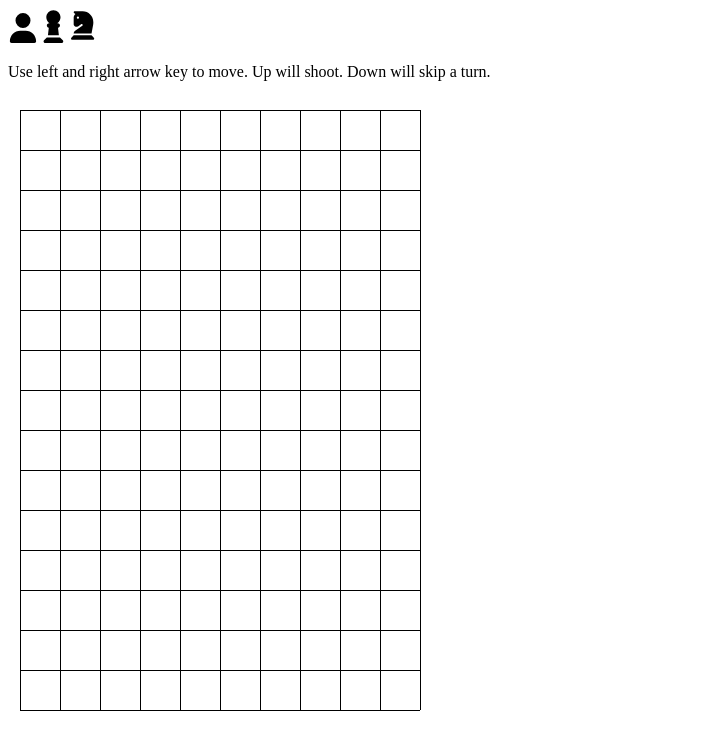
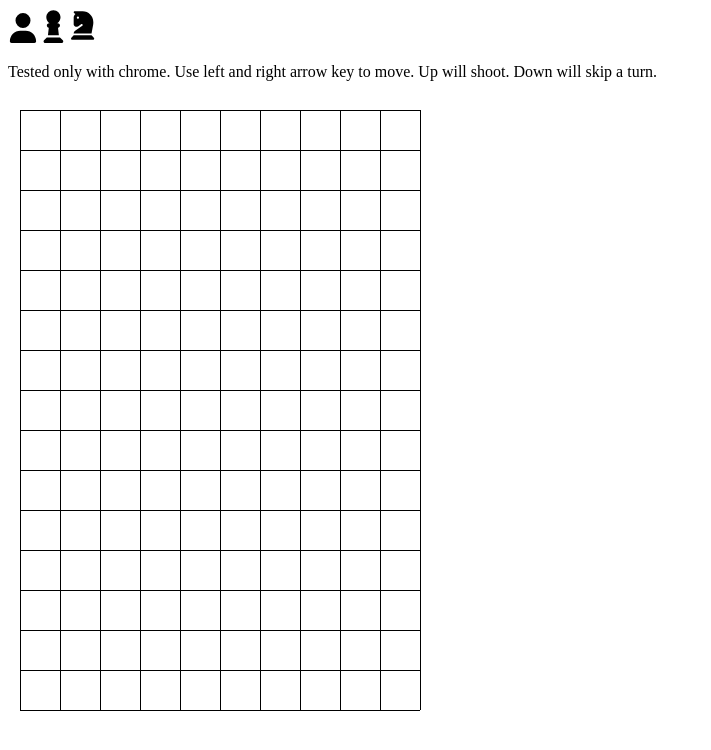
Before and after one commit to rpnykanen/killtheking, a plain HTML site: page index.html in a window 1280 px wide. Shown: the whole page, without its empty margins (0-711 px from the left). Drawn offline with Linux system fonts and the light colour scheme.

Commit message:
trigger deployment

```diff
--- a/index.html
+++ b/index.html
@@ -10,7 +10,7 @@
             <img id="pawn" src="images/pawn.svg" width="25" height="35"/>
             <img id="knight" src="images/knight.svg" width="25" height="35"/>
         </div>
-        <p>Use left and right arrow key to move. Up will shoot. Down will skip a turn.</p>
+        <p>Tested only with chrome. Use left and right arrow key to move. Up will shoot. Down will skip a turn.</p>
         <canvas id="effect" width="420" height="800" style="position:absolute;top:100px;left:10px"></canvas>
         <canvas id="game" width="420" height="800" style="position:absolute;top:100px;left:10px"></canvas>
     </body>
```
